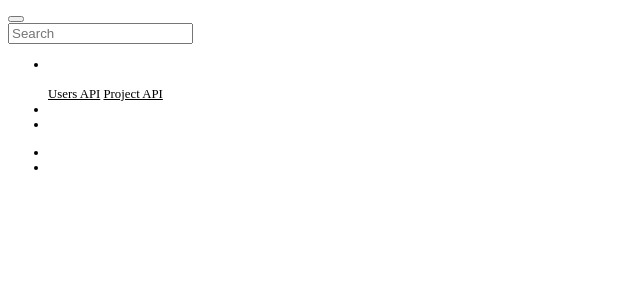
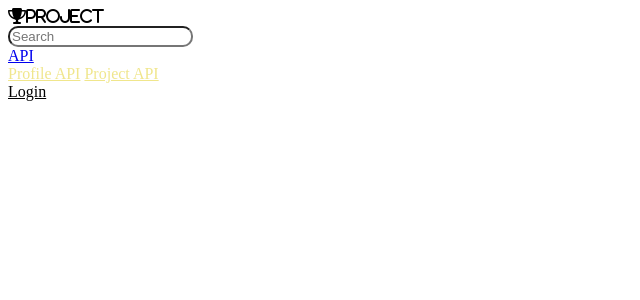
Before and after one commit to UMUTONIRitha/Awwards, a Django app: template awward/templates/navbar.html in a window 1280 px wide. Shown: the top 300 px of the page, without its empty margins (0-640 px from the left). Run offline with Django 3.2, Linux system fonts and the light colour scheme; the template is opened without the code that fills it, so the values that code supplies are empty; parts of the project's set-up code (start-up, migrations or seed data) failed here and were passed over; some libraries are stand-ins or nearby versions.

Commit message:
save changes

```diff
--- a/awward/templates/navbar.html
+++ b/awward/templates/navbar.html
@@ -1,66 +1,84 @@
 <!DOCTYPE html>
 <html lang="en">
+
 <head>
+
     <meta charset="utf-8">
-    <meta name="viewport" content="width=device-width,initial-scale=1,maximum-scale=1,user-scalable=no">
-    <meta http-equiv="X-UA-Compatible" content="IE=edge,chrome=1">
-    <meta name="HandheldFriendly" content="true">
+    <meta name="viewport" content="width=device-width, initial-scale=1">
+    <script src="https://kit.fontawesome.com/83d474e45f.js" crossorigin="anonymous"></script>
+    <link href="https://fonts.googleapis.com/css2?family=Noto+Serif+JP:wght@400&display=swap" rel="stylesheet">
 </head>
+
 <body>
-<div class="pos-f-t" style="font-size:80%;font-family: 'Prociono', serif;">
-    <nav class="navbar navbar-dark bg-dark">
-        <button class="navbar-toggler" type="button" data-toggle="collapse" data-target="#navbarToggleExternalContent" aria-controls="navbarToggleExternalContent" aria-expanded="false" aria-label="Toggle navigation">
-            <span class="navbar-toggler-icon"></span>
-        </button>
+    <nav class="navbar navbar-expand-lg navbar-white bg-white static-top" style="background-color:white;">
+        <div class="container">
+
+            <div class="home">
+                <a class="navbar-brand" href="{%url 'index'%}">
+
+                    <span><i class="fas fa-trophy" style="color: black;">Project</i></span>
+
+                </a>
+            </div>
+
             <form action="{% url 'search' %}" class="form-inline my-2 my-lg-0">
-            <input type="text" class="input-sm form-control" name="project_name" placeholder="Search">
-            <!-- <button class="btn btn-outline-success my-2 my-sm-0" type="submit">Search</button> -->
+                <input type="text" class="input-sm form-control" name="project_name" placeholder="Search" style="border-radius:10px;">
+
             </form>
-            <ul class="nav justify-content-end">
-                <li class="nav-item">
-                    <a class="nav-link active" href="{%url 'index'%}" style="color: white">Awwards</a>
-                </li>
+
             <div class="dropdown">
-                        <a class="btn btn-default dropdown-toggle" href="#" role="button" id="dropdownMenuLink" data-toggle="dropdown" aria-haspopup="true" aria-expanded="false" style="color:white; margin-top: 4%">
+                <a class="btn btn-default dropdown-toggle" href="#" role="button" id="dropdownMenuLink"
+                    data-toggle="dropdown" aria-haspopup="true" aria-expanded="false" margin-top: 4%">
                     API
                 </a>
                 <div class="dropdown-menu" aria-labelledby="dropdownMenuLink" style="background-color:transparent">
-                          <a class="dropdown-item" href="{% url 'profile' %}" style="color: black">Users API</a>
-                          <a class="dropdown-item" href="{% url 'project' %}" style="color: black">Project API</a>
+                    <a class="dropdown-item" href="{% url 'profile' %}" style="color:khaki">Profile API</a>
+                    <a class="dropdown-item" href="{% url 'project' %}" style="color: khaki">Project API</a>
                 </div>
             </div>
-                    <li class="nav-item">
-                        <a class="nav-link" href="{%url 'upload'%}" style="color: white">Submit project</a>
-                    </li>
-                    <li class="nav-item">
-                        <span><a class="nav-link" href="/accounts/register/" style="color: white">Register</a></span>
-                    </li>
-            </ul>
-    </nav>
-    <div class="collapse" id="navbarToggleExternalContent">
-        <div class="bg-dark p-4">
-            <ul class="navbar-nav mr-auto mt-2 mt-lg-0">
-                <li class="nav-item active">
-                    <a class="nav-link" href="{%url 'index'%}" style="color: white">Home</a>
-                </li>
+
+
+
+
+
             {% if user.is_authenticated %}
-                <li class="nav-item">
-                    <a class="nav-link" href="{% url 'myprofile' %}" style="color: white">Profile</a>
-                </li>
-                <li class="nav-item">
-                    <a href="/accounts/password/change" style="color: white">Change Password</a>
-                </li>
-                <li class="nav-item">
-                    <a href="/logout" style="color: white">Logout</a>
-                </li>
-                {% else %}
-                <li class="nav-item">
-                    <a class='btn btn-default' href="/accounts/login" style="color: white">Login</a>
-                </li>
-                {% endif %}
-            </ul>
+            <ul class="nav justify-content-end">
+
+                <a class="nav-link" href="{%url 'upload'%}" style="color:black;">Submit project</a>
+
+
+
+                <a class="nav-link" href="{%url 'myprofile'%}"
+                    style="font-family: 'Noto Serif JP', serif;color:black;text-transform:capitalize;"><i
+                        class="fas fa-user fa-sm"></i>{{user.username}}</a>
+
+                <div class="dropdown" style="margin-top: 4%">
+                    <a class="down" data-toggle="dropdown" style="font-family: 'Noto Serif JP', serif;color:black;"><i
+                            class="fa fa-sun-o" style="font-size: 28px;color: black;"></i></a>
+                    <div class="dropdown-menu">
+                        <a class="dropdown-item" href="{%url 'index'%}"
+                            style="font-family: 'Noto Serif JP', serif;color:black;">home</a>
+                        <a class="nav-link" href="/accounts/register/" style="color:black">Register</a>
+
+                        <a class="dropdown-item" href="/accounts/password/change"
+                            style="font-family: 'Noto Serif JP', serif;color:black;">Change Password</a>
+                        <a class="dropdown-item" href="/logout"
+                            style="font-family: 'Noto Serif JP', serif;color:black;">Logout</a>
                     </div>
                 </div>
+                {% else %}
+
+                    <a class="nav-link" href="/accounts/login"
+                        style="font-family: 'Noto Serif JP', serif;color:black;">Login</a>
+
+            </ul>
+            {% endif %}
         </div>
+
+        </div>
+        </div>
+    </nav>
+
 </body>
+
 </html>
```
Lines whose indentation alone changed are shown as unchanged.
